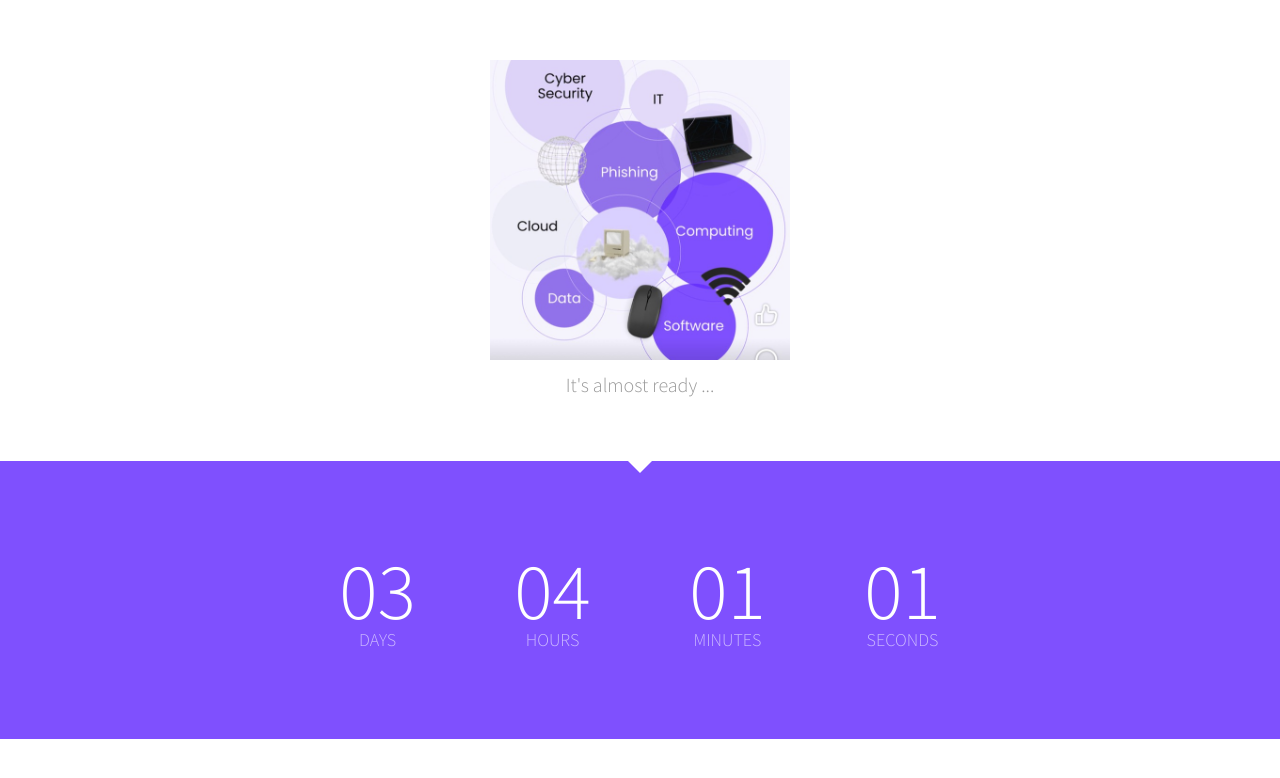
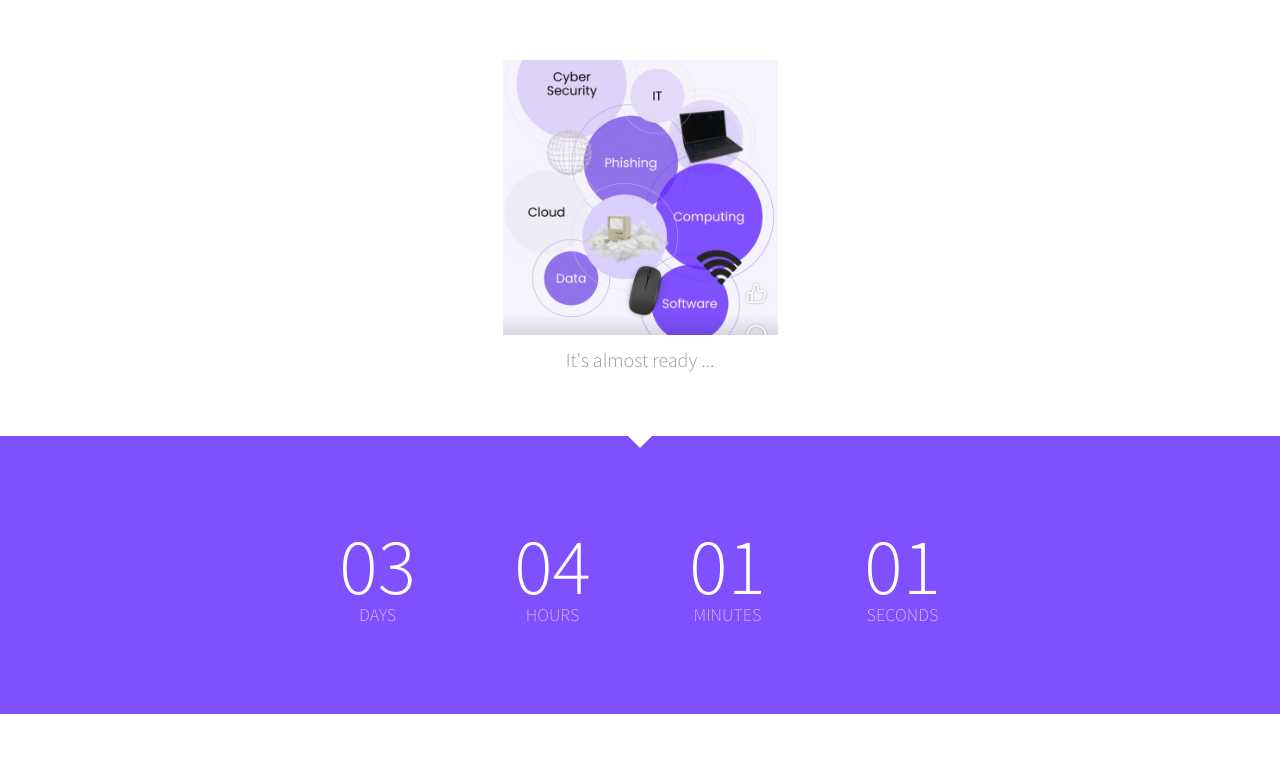
Before and after one commit to tasktoasters/tasktoasters.github.io, a plain HTML site: page index.html in a window 1280 px wide. Drawn offline with Linux system fonts and the light colour scheme.

Commit message:
Update index.html

```diff
--- a/index.html
+++ b/index.html
@@ -29,7 +29,7 @@
 <div class="fullwidth clearfix">
 	<div id="topcontainer" class="bodycontainer clearfix" data-uk-scrollspy="{cls:'uk-animation-fade', delay: 300, repeat: true}">
 
-		<p><img src="images/ico/apple-touch-icon-114.png" width="300" height="300"></p>
+		<p><img src="images/ico/apple-touch-icon-114.png" width="275" height="275"></p>
 		<!-- <h1><span>KooDoo</span><br />is coming soon</h1> -->
 		<p>It's almost ready ...</p>
 
```
